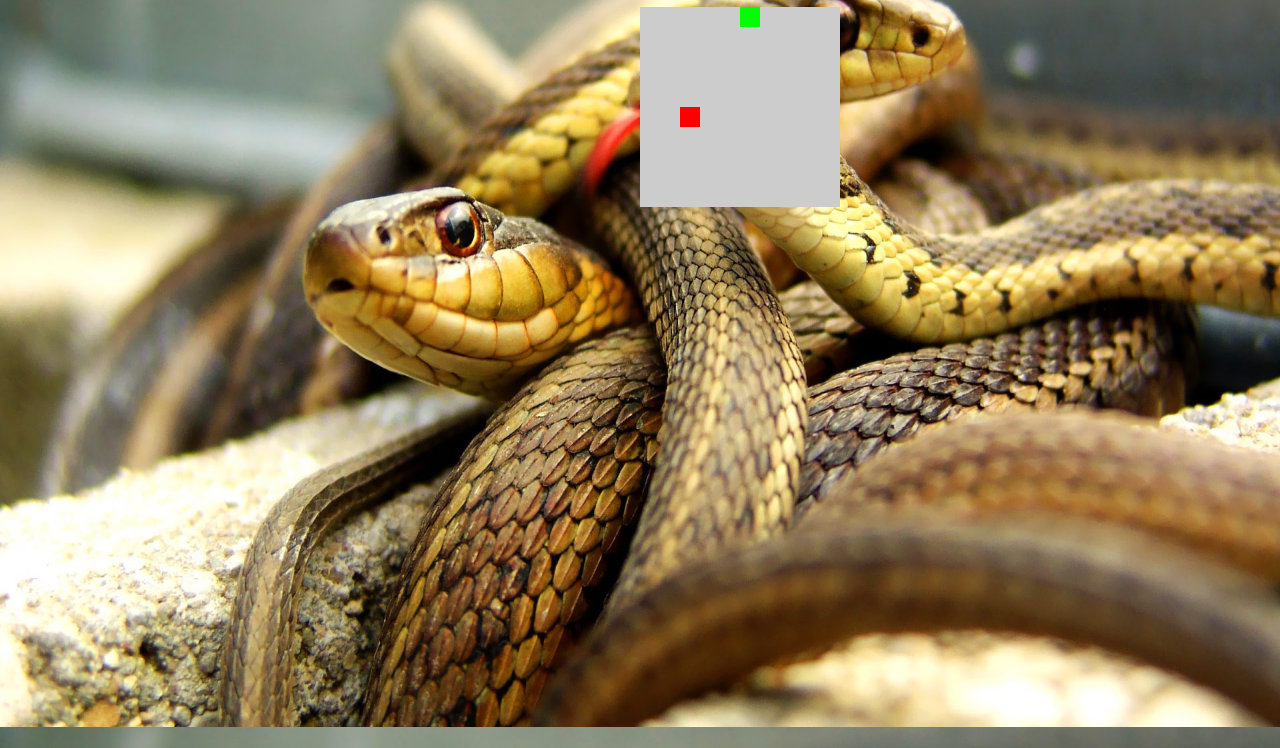
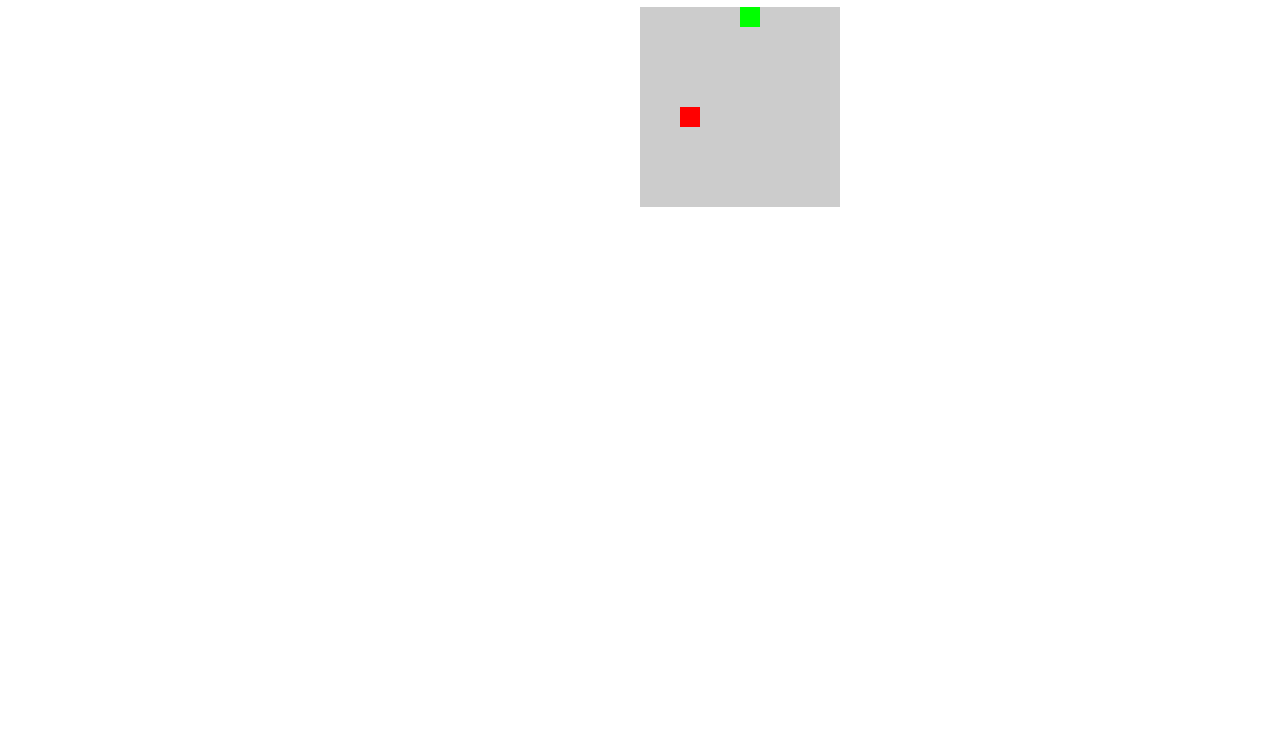
Before and after one commit to MaxPleaner/snake, a plain HTML site: page index.html in a window 1280 px wide. Shown: the part 73-821 px from the top of the page. Drawn offline with Linux system fonts and the light colour scheme.

Commit message:
removing image makes it faster on github pages? :

```diff
--- a/snake.css
+++ b/snake.css
@@ -9,7 +9,7 @@ html, body {
 
 body {
   background-attachment: fixed;
-  background-image: url('snake-bg.jpg');
+  /*background-image: url('snake-bg.jpg');*/
   background-height: 100%;
   background-size: auto 100%;
   background-repeat: no-repeat;
```
